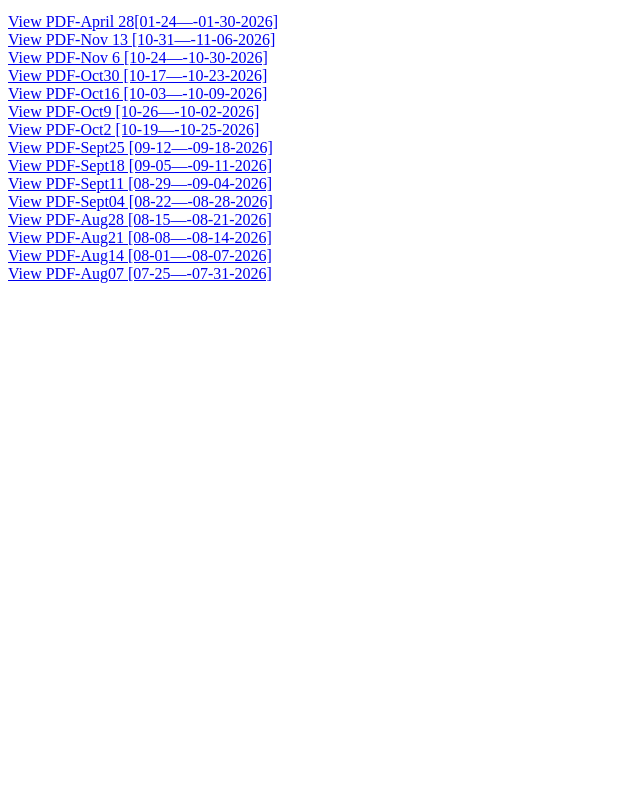
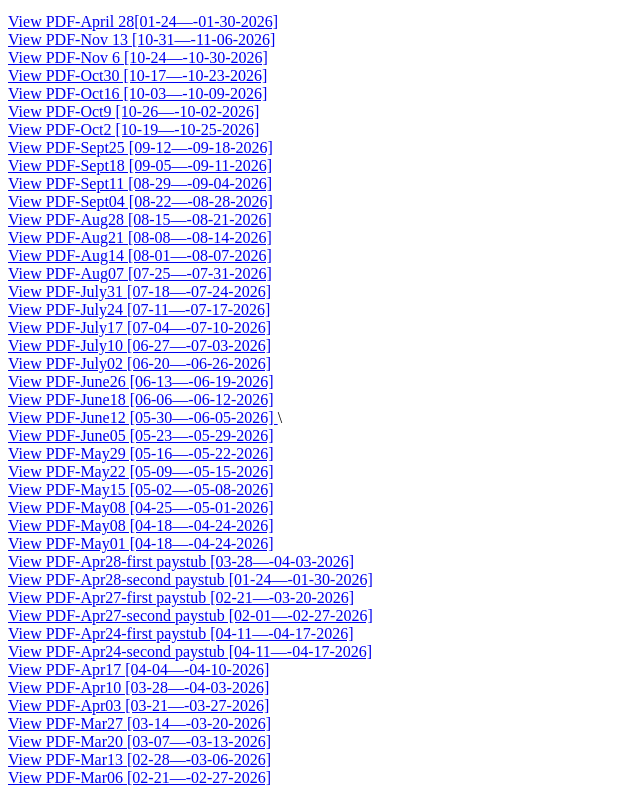
Before and after one commit to palacios0987/view-pdf, a plain HTML site: page index.html in a window 1280 px wide. Shown: the part 101-896 px from the top of the page, without its empty margins (0-640 px from the left). Before the commit the page ends 800 px from the top, so only its background shows below. Drawn offline with Linux system fonts and the light colour scheme.

Commit message:
Update index.html

```diff
--- a/index.html
+++ b/index.html
@@ -98,5 +98,173 @@
      rel="noopener noreferrer">
     View PDF-Aug07 [07-25—-07-31-2026]
   </a>
+   </br>
+   <a href="assets/pdfs/July31-OnlinePayStub_NYC-515369_Voucher_373158.pdf"
+     target="_blank"
+     rel="noopener noreferrer">
+    View PDF-July31 [07-18—-07-24-2026]
+  </a>
+   </br>
+   <a href="assets/pdfs/July24-OnlinePayStub_NYC-515369_Voucher_371061.pdf"
+     target="_blank"
+     rel="noopener noreferrer">
+    View PDF-July24 [07-11—-07-17-2026]
+  </a>
+   </br>
+   <a href="assets/pdfs/July17-OnlinePayStub_NYC-515369_Voucher_369006.pdf"
+     target="_blank"
+     rel="noopener noreferrer">
+    View PDF-July17 [07-04—-07-10-2026]
+  </a>
+   </br>
+   <a href="assets/pdfs/July10-OnlinePayStub_NYC-515369_Voucher_366868.pdf"
+     target="_blank"
+     rel="noopener noreferrer">
+    View PDF-July10 [06-27—-07-03-2026]
+  </a>
+   </br>
+   <a href="assets/pdfs/July02-OnlinePayStub_NYC-515369_Voucher_364748.pdf"
+     target="_blank"
+     rel="noopener noreferrer">
+    View PDF-July02 [06-20—-06-26-2026]
+  </a>
+   </br>
+   <a href="assets/pdfs/June26-OnlinePayStub_NYC-515369_Voucher_362701.pdf"
+     target="_blank"
+     rel="noopener noreferrer">
+    View PDF-June26 [06-13—-06-19-2026]
+  </a>
+    </br>
+   <a href="assets/pdfs/June18-OnlinePayStub_NYC-515369_Voucher_360644.pdf"
+     target="_blank"
+     rel="noopener noreferrer">
+    View PDF-June18 [06-06—-06-12-2026]
+  </a>
+   </br>
+   <a href="assets/pdfs/June12-OnlinePayStub_NYC-515369_Voucher_358519.pdf"
+     target="_blank"
+     rel="noopener noreferrer">
+    View PDF-June12 [05-30—-06-05-2026]
+  </a>\
+   </br>
+   <a href="assets/pdfs/June05-OnlinePayStub_NYC-515369_Voucher_356363.pdf"
+     target="_blank"
+     rel="noopener noreferrer">
+    View PDF-June05 [05-23—-05-29-2026]
+  </a>
+   </br>
+   <a href="assets/pdfs/May29-OnlinePayStub_NYC-515369_Voucher_354198.pdf"
+     target="_blank"
+     rel="noopener noreferrer">
+    View PDF-May29 [05-16—-05-22-2026]
+  </a>
+  </br>
+   <a href="assets/pdfs/May22-OnlinePayStub_NYC-515369_Voucher_352120.pdf"
+     target="_blank"
+     rel="noopener noreferrer">
+    View PDF-May22 [05-09—-05-15-2026]
+  </a>
+   </br>
+   <a href="assets/pdfs/May22-OnlinePayStub_NYC-515369_Voucher_352120.pdf"
+     target="_blank"
+     rel="noopener noreferrer">
+    View PDF-May15 [05-02—-05-08-2026]
+  </a>
+   </br>
+   <a href="assets/pdfs/May22-OnlinePayStub_NYC-515369_Voucher_352120.pdf"
+     target="_blank"
+     rel="noopener noreferrer">
+    View PDF-May08 [04-25—-05-01-2026]
+  </a>
+   </br>
+   <a href="assets/pdfs/May8-OnlinePayStub_NYC-515369_Voucher_347785.pdf"
+     target="_blank"
+     rel="noopener noreferrer">
+    View PDF-May08 [04-18—-04-24-2026]
+  </a>
+     </br>
+   <a href="assets/pdfs/May01-OnlinePayStub_NYC-515369_Voucher_345604.pdf"
+     target="_blank"
+     rel="noopener noreferrer">
+    View PDF-May01 [04-18—-04-24-2026]
+  </a>
+    </br>
+   <a href="assets/pdfs/Apr28_1-OnlinePayStub_NYC-515369_Voucher_341402.pdf"
+     target="_blank"
+     rel="noopener noreferrer">
+    View PDF-Apr28-first paystub [03-28—-04-03-2026]
+  </a>
+   </br>
+   <a href="assets/pdfs/Apr28_2-OnlinePayStub_NYC-515369_Voucher_343478.pdf"
+     target="_blank"
+     rel="noopener noreferrer">
+     View PDF-Apr28-second paystub [01-24—-01-30-2026]
+  </a>
+  </br>
+   <a href="assets/pdfs/Apr27_1-OnlinePayStub_NYC-515369_Voucher_339389.pdf"
+     target="_blank"
+     rel="noopener noreferrer">
+     View PDF-Apr27-first paystub [02-21—-03-20-2026]
+  </a>
+   </br>
+   <a href="assets/pdfs/Apr27_2-OnlinePayStub_NYC-515369_Voucher_337296.pdf"
+     target="_blank"
+     rel="noopener noreferrer">
+     View PDF-Apr27-second paystub [02-01—-02-27-2026]
+  </a>
+    </br>
+   <a href="assets/pdfs/Apr24_1-OnlinePayStub_NYC-515369_Voucher_335203.pdf"
+     target="_blank"
+     rel="noopener noreferrer">
+     View PDF-Apr24-first paystub [04-11—-04-17-2026]
+  </a>
+     </br>
+   <a href="assets/pdfs/Apr24_2-OnlinePayStub_NYC-515369_Voucher_335202.pdf"
+     target="_blank"
+     rel="noopener noreferrer">
+     View PDF-Apr24-second paystub [04-11—-04-17-2026]
+  </a>
+      </br>
+   <a href="assets/pdfs/April17-OnlinePayStub_NYC-515369_Voucher_333067.pdf"
+     target="_blank"
+     rel="noopener noreferrer">
+     View PDF-Apr17 [04-04—-04-10-2026]
+  </a>
+    </br>
+   <a href="assets/pdfs/Apr10-OnlinePayStub_NYC-515369_Voucher_331030.pdf"
+     target="_blank"
+     rel="noopener noreferrer">
+     View PDF-Apr10 [03-28—-04-03-2026]
+  </a>
+     </br>
+   <a href="assets/pdfs/Apr03-OnlinePayStub_NYC-515369_Voucher_328848.pdf"
+     target="_blank"
+     rel="noopener noreferrer">
+     View PDF-Apr03 [03-21—-03-27-2026]
+  </a>
+   </br>
+   <a href="assets/pdfs/Apr03-OnlinePayStub_NYC-515369_Voucher_328848.pdf"
+     target="_blank"
+     rel="noopener noreferrer">
+     View PDF-Mar27 [03-14—-03-20-2026]
+  </a>
+    </br>
+   <a href="assets/pdfs/Apr03-OnlinePayStub_NYC-515369_Voucher_328848.pdf"
+     target="_blank"
+     rel="noopener noreferrer">
+     View PDF-Mar20 [03-07—-03-13-2026]
+  </a>
+   </br>
+   <a href="assets/pdfs/Mar13-OnlinePayStub_NYC-515369_Voucher_322580.pdf"
+     target="_blank"
+     rel="noopener noreferrer">
+     View PDF-Mar13 [02-28—-03-06-2026]
+  </a>
+   </br>
+   <a href="assets/pdfs/Mar06-OnlinePayStub_NYC-515369_Voucher_320096.pdf"
+     target="_blank"
+     rel="noopener noreferrer">
+     View PDF-Mar06 [02-21—-02-27-2026]
+  </a>
 </body>
 </html>
```
